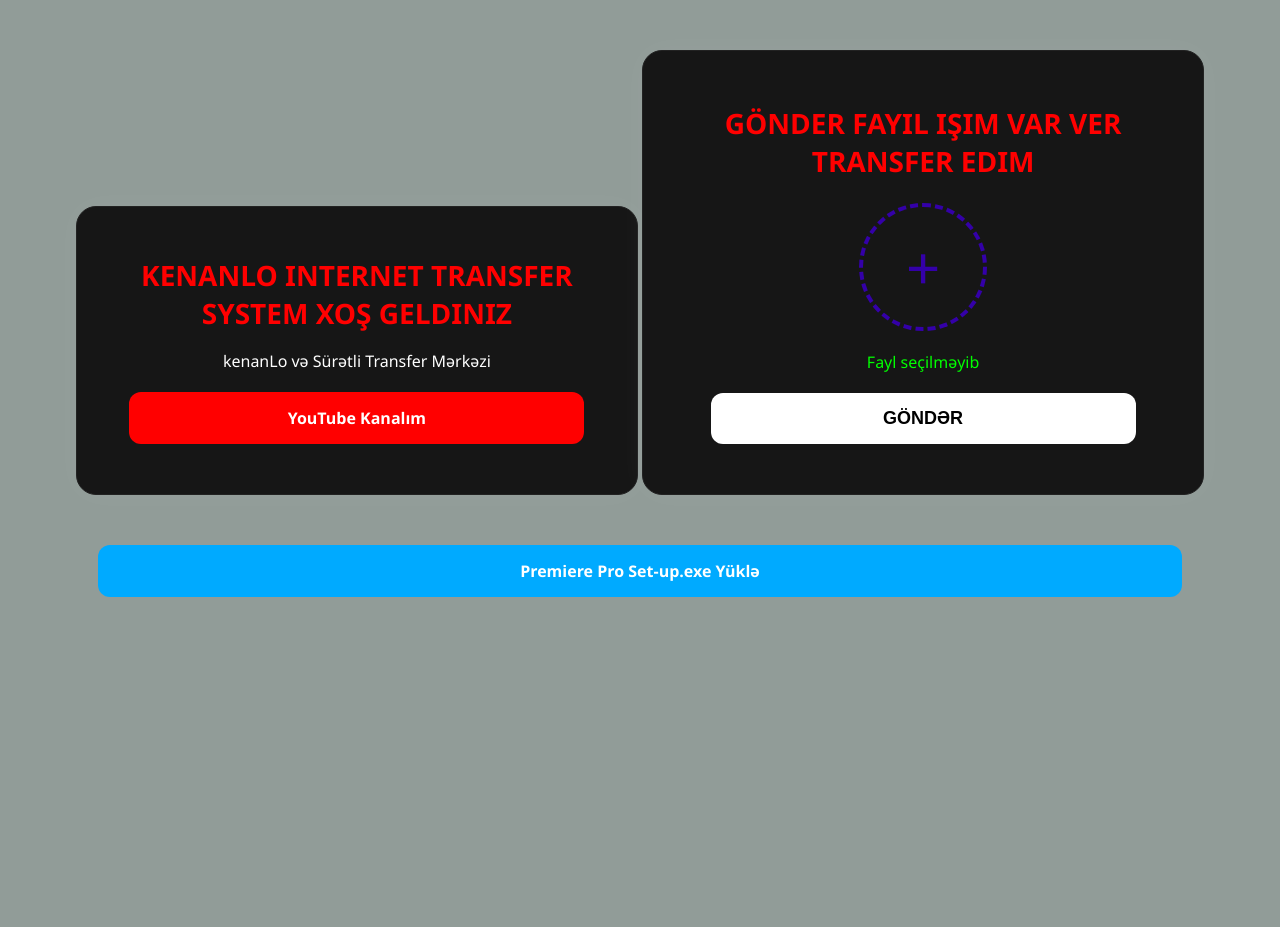
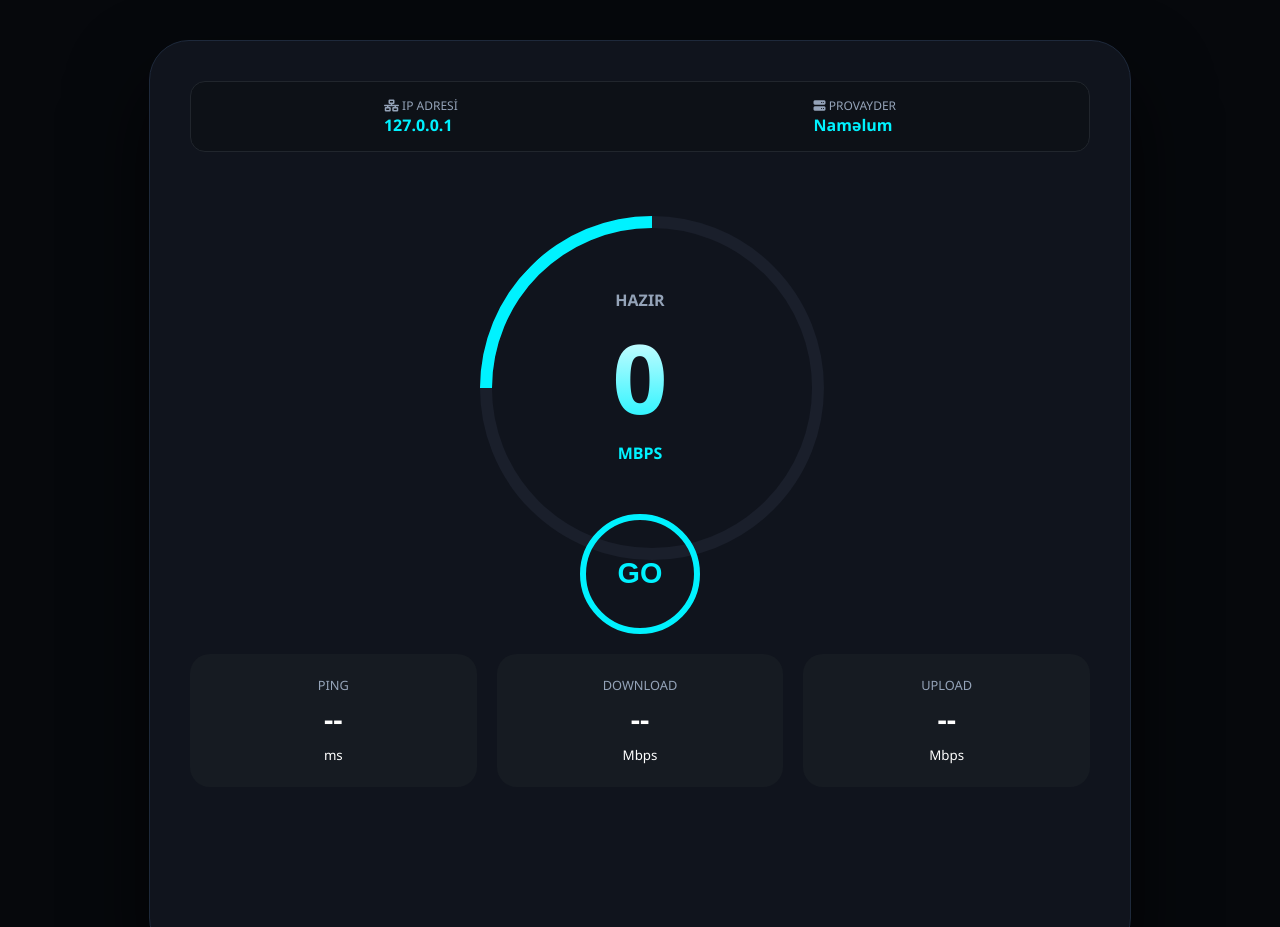
Before and after one commit to kenan301/kenan301.github.io, a plain HTML site: page index.html in a window 1280 px wide. Shown: the top 927 px of the page. Before the commit the page ends 800 px from the top, so only its background shows below. Drawn offline with nearby package versions, Linux system fonts and the light colour scheme; no server answers.

Commit message:
Update index.html

```diff
--- a/index.html
+++ b/index.html
@@ -1,202 +1,311 @@
 <!DOCTYPE html>
-<html lang="en">
+<html lang="az">
 <head>
     <meta charset="UTF-8">
     <meta name="viewport" content="width=device-width, initial-scale=1.0">
-    <title>KənanLo internet saytı ve xıdmeti
-
-    </title>
+    <title>KenanTech Precision Speedtest | 10s Edition</title>
+    <script src="https://cdn.jsdelivr.net/npm/chart.js"></script>
+    <link rel="stylesheet" href="https://cdnjs.cloudflare.com/ajax/libs/font-awesome/6.4.0/css/all.min.css">
     <style>
-        /* GÖYQURŞAĞI ANİMASİYASI */
-        @keyframes rainbow {
-            0% { color: #ff0000; border-color: #ff0000; }
-            14% { color: #ff7f00; border-color: #ff7f00; }
-            28% { color: #ffff00; border-color: #ffff00; }
-            42% { color: #00ff00; border-color: #00ff00; }
-            57% { color: #0000ff; border-color: #0000ff; }
-            71% { color: #4b0082; border-color: #4b0082; }
-            85% { color: #8b00ff; border-color: #8b00ff; }
-            100% { color: #ff0000; border-color: #ff0000; }
-        }
-
-        @keyframes rainbow-bg {
-            0% { background-color: #ff0000; }
-            50% { background-color: #0000ff; }
-            100% { background-color: #ff0000; }
+        :root {
+            --bg: #06080c;
+            --card: #10141d;
+            --accent: #00f2ff;
+            --purple: #7000ff;
+            --text: #ffffff;
+            --gray: #94a3b8;
         }
 
         body {
-            background-color: #919c98;
-            color: white;
-            font-family: 'Segoe UI', Arial, sans-serif;
-            text-align: center;
-            padding: 50px 20px;
+            background-color: var(--bg);
+            color: var(--text);
+            font-family: 'Segoe UI', system-ui, sans-serif;
             margin: 0;
+            display: flex;
+            justify-content: center;
+            padding: 40px 0;
         }
 
         .container {
-            background-color: #161616;
-            padding: 30px;
-            border-radius: 20px;
-            display: inline-block;
-            box-shadow: 0 0 30px rgba(255, 255, 255, 0.05);
-            width: 100%;
-            max-width: 500px;
-            margin-bottom: 30px;
-            border: 1px solid #222;
+            width: 95%;
+            max-width: 900px;
+            background: var(--card);
+            border-radius: 40px;
+            padding: 40px;
+            border: 1px solid #1e293b;
+            box-shadow: 0 40px 80px rgba(0,0,0,0.7);
+            text-align: center;
         }
 
-        /* Rəngli başlıqlar */
-        h1, h2 {
-            animation: rainbow 5s infinite linear;
-            text-transform: uppercase;
-            font-size: 28px;
+        /* Network Info Bar */
+        .network-bar {
+            display: flex;
+            justify-content: space-around;
+            background: #0d1117;
+            padding: 15px;
+            border-radius: 15px;
+            margin-bottom: 25px;
+            border: 1px solid #21262d;
         }
 
-        .btn {
-            display: block;
-            width: 85%;
-            margin: 20px auto;
-            padding: 15px;
-            text-decoration: none;
-            font-weight: bold;
-            border-radius: 12px;
-            transition: 0.3s;
-            border: none;
-            cursor: pointer;
-            color: white;
+        .info-item { text-align: left; }
+        .info-item small { color: var(--gray); display: block; font-size: 0.75rem; text-transform: uppercase; }
+        .info-item span { color: var(--accent); font-weight: bold; font-size: 1rem; }
+
+        /* Speedometer UI */
+        .gauge-section {
+            position: relative;
+            width: 320px;
+            height: 320px;
+            margin: 0 auto 30px;
         }
 
-        .youtube-btn { background-color: #ff0000; }
-        .youtube-btn:hover { transform: scale(1.05); box-shadow: 0 0 15px #ff0000; }
+        .gauge-outline {
+            width: 100%;
+            height: 100%;
+            border: 12px solid #1a1f2b;
+            border-radius: 50%;
+            position: absolute;
+        }
 
-        .download-btn { background-color: #00aaff; }
-        .download-btn:hover { transform: scale(1.05); box-shadow: 0 0 15px #00aaff; }
+        .gauge-progress {
+            width: 100%;
+            height: 100%;
+            border: 12px solid transparent;
+            border-top: 12px solid var(--accent);
+            border-radius: 50%;
+            position: absolute;
+            transform: rotate(-45deg);
+            transition: transform 0.3s ease-out;
+        }
 
-        /* 7 RƏNGLİ PLUS DÜYMƏSİ */
-        .plus-btn {
-            font-size: 60px;
-            width: 120px;
-            height: 120px;
-            display: flex;
-            align-items: center;
-            justify-content: center;
-            margin: 20px auto;
+        .gauge-data {
+            position: absolute;
+            top: 50%; left: 50%;
+            transform: translate(-50%, -50%);
+        }
+
+        #speed-val {
+            font-size: 6rem;
+            font-weight: 900;
+            margin: 0;
+            background: linear-gradient(to bottom, #fff, var(--accent));
+            -webkit-background-clip: text;
+            -webkit-text-fill-color: transparent;
+        }
+
+        .timer-display {
+            background: rgba(0, 242, 255, 0.1);
+            color: var(--accent);
+            padding: 5px 15px;
+            border-radius: 20px;
+            font-size: 0.9rem;
+            font-weight: bold;
+            margin-bottom: 10px;
+            display: inline-block;
+        }
+
+        .stats-grid {
+            display: grid;
+            grid-template-columns: repeat(3, 1fr);
+            gap: 20px;
+            margin-top: 20px;
+        }
+
+        .stat-card {
+            background: #161b22;
+            padding: 20px;
+            border-radius: 20px;
+            border: 2px solid transparent;
+        }
+
+        .stat-card.active { border-color: var(--accent); box-shadow: 0 0 15px rgba(0, 242, 255, 0.2); }
+        .stat-card .label { color: var(--gray); font-size: 0.8rem; text-transform: uppercase; display: block; }
+        .stat-card .val { font-size: 1.8rem; font-weight: 800; display: block; margin: 5px 0; }
+
+        .go-btn {
+            width: 120px; height: 120px;
+            border-radius: 50%;
+            border: 6px solid var(--accent);
+            background: transparent;
+            color: var(--accent);
+            font-size: 1.8rem;
+            font-weight: bold;
             cursor: pointer;
-            border-radius: 50%;
-            border: 4px dashed;
-            animation: rainbow 3s infinite linear; /* Rənglər burada dönür */
-            background: transparent;
+            margin-top: -60px;
+            position: relative;
+            z-index: 5;
             transition: 0.3s;
         }
 
-        .plus-btn:hover {
-            transform: rotate(90 deg);
-            background: rgba(255, 255, 255, 0.1);
-        }
+        .go-btn:hover:not(:disabled) { background: var(--accent); color: #000; box-shadow: 0 0 40px var(--accent); }
+        .go-btn:disabled { opacity: 0.3; cursor: not-allowed; }
 
-        #sendBtn {
-            background: #fff;
-            color: #000;
-            font-size: 18px;
-            margin-top: 20px;
-        }
-
-        #sendBtn:hover {
-            background: #00ff00;
-            color: #000;
-        }
-
-        #result {
-            background: #000;
-            padding: 20px;
-            border-radius: 15px;
-            margin-top: 20px;
-            border: 2px solid;
-            animation: rainbow 5s infinite linear;
-        }
-
-        #codeDisplay {
-            font-size: 45px;
-            font-weight: bold;
-            letter-spacing: 10px;
-            margin: 10px 0;
-        }
-
-        #qrcode {
-            background: white;
-            padding: 15px;
-            border-radius: 10px;
-            display: inline-block;
-        }
+        canvas#wave-chart { margin-top: 30px; height: 100px !important; }
     </style>
 </head>
 <body>
 
-    <div class="container">
-        <h1>KenanLo ınternet transfer system xoş geldiniz</h1>
-        <p>kenanLo və Sürətli Transfer Mərkəzi</p>
-
-        <a href="https://www.youtube.com/@KenanLo-Minecraft" target="_blank" class="btn youtube-btn">
-            YouTube Kanalım
-        </a>
-    </div>
-
-    <div class="container">
-        <h2>gönder fayıl işim var ver Transfer edim</h2>
-
-        <div class="plus-btn" onclick="document.getElementById('fileInput').click()">
-            +
+<div class="container">
+    <div class="network-bar">
+        <div class="info-item">
+            <small><i class="fas fa-network-wired"></i> IP Adresi</small>
+            <span id="user-ip">Yüklənir...</span>
         </div>
-
-        <input type="file" id="fileInput" style="display:none" onchange="document.getElementById('fileNameText').innerText = 'Seçildi: ' + this.files[0].name">
-        <p id="fileNameText" style="color: #00ff00;">Fayl seçilməyib</p>
-
-        <button id="sendBtn" class="btn" onclick="startTransfer()">GÖNDƏR</button>
-
-        <div id="result" style="display:none;">
-            <p>Sənin 6 rəqəmli kodun:</p>
-            <div id="codeDisplay"></div>
-            <div id="qrcode"></div>
+        <div class="info-item">
+            <small><i class="fas fa-server"></i> Provayder</small>
+            <span id="user-isp">Yoxlanılır...</span>
         </div>
     </div>
 
-    <script src="https://cdnjs.cloudflare.com/ajax/libs/qrcodejs/1.0.0/qrcode.min.js"></script>
-    <script>
-        function startTransfer() {
-            const fileInput = document.getElementById('fileInput');
-            if (fileInput.files.length === 0) return alert("Fayl seç!");
+    <div id="timer-box" class="timer-display" style="visibility: hidden;">QALAN VAXT: <span id="secs">10</span>s</div>
 
-            const btn = document.getElementById('sendBtn');
-            btn.innerText = "GÖNDƏRİLİR...";
-            btn.disabled = true;
+    <div class="gauge-section">
+        <div class="gauge-outline"></div>
+        <div class="gauge-progress" id="gauge-ring"></div>
+        <div class="gauge-data">
+            <p id="stage" style="color: var(--gray); font-weight: bold; margin: 0;">HAZIR</p>
+            <h1 id="speed-val">0</h1>
+            <p style="color: var(--accent); font-weight: bold; margin: 0;">MBPS</p>
+        </div>
+    </div>
 
-            setTimeout(() => {
-                const formData = new FormData();
-                formData.append('file', fileInput.files[0]);
+    <button class="go-btn" id="start-btn">GO</button>
 
-                fetch('/upload', { method: 'POST', body: formData })
-                .then(res => res.json())
-                .then(data => {
-                    document.getElementById('result').style.display = 'block';
-                    document.getElementById('codeDisplay').innerText = data.code;
-                    btn.innerText = "BİTDİ!";
+    <div class="stats-grid">
+        <div class="stat-card" id="ping-card">
+            <span class="label">PING</span>
+            <span class="val" id="res-ping">--</span><small>ms</small>
+        </div>
+        <div class="stat-card" id="down-card">
+            <span class="label">DOWNLOAD</span>
+            <span class="val" id="res-down">--</span><small>Mbps</small>
+        </div>
+        <div class="stat-card" id="up-card">
+            <span class="label">UPLOAD</span>
+            <span class="val" id="res-up">--</span><small>Mbps</small>
+        </div>
+    </div>
 
-                    document.getElementById('qrcode').innerHTML = "";
-                    new QRCode(document.getElementById("qrcode"), {
-                        text: window.location.origin + "/download/" + data.code,
-                        width: 150,
-                        height: 150
-                    });
-                });
-            }, 2000);
+    <canvas id="wave-chart"></canvas>
+</div>
+
+<script>
+    const TEST_FILE = "test_file.bin";
+    let chart;
+
+    // 1. IP və Provayderi avtomatik çəkən hissə
+    async function getClientInfo() {
+        try {
+            const response = await fetch('https://ipapi.co/json/');
+            const data = await response.json();
+            document.getElementById('user-ip').innerText = data.ip;
+            document.getElementById('user-isp').innerText = data.org || "Naməlum Provayder";
+        } catch (e) {
+            document.getElementById('user-ip').innerText = "127.0.0.1";
+            document.getElementById('user-isp').innerText = "Naməlum";
         }
-    </script>
+    }
+
+    function initChart() {
+        const ctx = document.getElementById('wave-chart').getContext('2d');
+        chart = new Chart(ctx, {
+            type: 'line',
+            data: {
+                labels: Array(30).fill(''),
+                datasets: [{
+                    data: Array(30).fill(0),
+                    borderColor: '#00f2ff',
+                    borderWidth: 2,
+                    tension: 0.4,
+                    fill: true,
+                    backgroundColor: 'rgba(0, 242, 255, 0.05)',
+                    pointRadius: 0
+                }]
+            },
+            options: { responsive: true, scales: { x: { display: false }, y: { display: false } }, plugins: { legend: false } }
+        });
+    }
+
+    async function runTest(mode) {
+        const duration = 10000; // 10 saniyə
+        const startTime = performance.now();
+        let totalBytes = 0;
+        let lastMbps = 0;
+
+        document.getElementById('timer-box').style.visibility = "visible";
+        const card = document.getElementById(mode === 'down' ? 'down-card' : 'up-card');
+        card.classList.add('active');
+
+        while (performance.now() - startTime < duration) {
+            const now = performance.now();
+            const remaining = Math.ceil((duration - (now - startTime)) / 1000);
+            document.getElementById('secs').innerText = remaining;
+
+            try {
+                if (mode === 'down') {
+                    const response = await fetch(TEST_FILE + "?cb=" + now);
+                    const reader = response.body.getReader();
+                    while (true) {
+                        const {done, value} = await reader.read();
+                        if (done || (performance.now() - startTime >= duration)) break;
+                        totalBytes += value.length;
+                        let elapsed = (performance.now() - startTime) / 1000;
+                        lastMbps = (totalBytes * 8 / (1024 * 1024) / elapsed).toFixed(2);
+                        updateUI(lastMbps);
+                    }
+                } else {
+                    const data = new Uint8Array(1024 * 1024);
+                    await fetch('https://httpbin.org/post', { method: 'POST', body: data });
+                    totalBytes += data.length;
+                    let elapsed = (performance.now() - startTime) / 1000;
+                    lastMbps = (totalBytes * 8 / (1024 * 1024) / elapsed).toFixed(2);
+                    updateUI(lastMbps);
+                }
+            } catch (e) { break; }
+        }
+
+        card.classList.remove('active');
+        document.getElementById('timer-box').style.visibility = "hidden";
+        return lastMbps;
+    }
+
+    function updateUI(mbps) {
+        document.getElementById('speed-val').innerText = Math.floor(mbps);
+        document.getElementById('gauge-ring').style.transform = `rotate(${Math.min(mbps * 2 - 45, 220)}deg)`;
+        chart.data.datasets[0].data.shift();
+        chart.data.datasets[0].data.push(mbps);
+        chart.update('none');
+    }
+
+    async function runPing() {
+        let start = performance.now();
+        await fetch(window.location.href + "?t=" + start, { method: 'HEAD' });
+        return (performance.now() - start).toFixed(0);
+    }
+
+    document.getElementById('start-btn').onclick = async function() {
+        this.disabled = true;
+        document.getElementById('stage').innerText = "PING...";
+        document.getElementById('res-ping').innerText = await runPing();
+
+        document.getElementById('stage').innerText = "DOWNLOAD...";
+        const dMbps = await runTest('down');
+        document.getElementById('res-down').innerText = dMbps;
+
+        document.getElementById('stage').innerText = "UPLOAD...";
+        const uMbps = await runTest('up');
+        document.getElementById('res-up').innerText = uMbps;
+
+        document.getElementById('stage').innerText = "BİTDİ";
+        document.getElementById('speed-val').innerText = Math.floor(dMbps);
+        this.disabled = false;
+    };
+
+    window.onload = () => {
+        getClientInfo();
+        initChart();
+    };
+</script>
 </body>
 </html>
-<a href="SENİN_GOOGLE_DRIVE_LİNKİN_BURA" target="_blank" class="btn download-btn">
-    Premiere Pro Set-up.exe Yüklə
-</a>
-<script src="main.js"></script>
-</body>
-</html>
```
